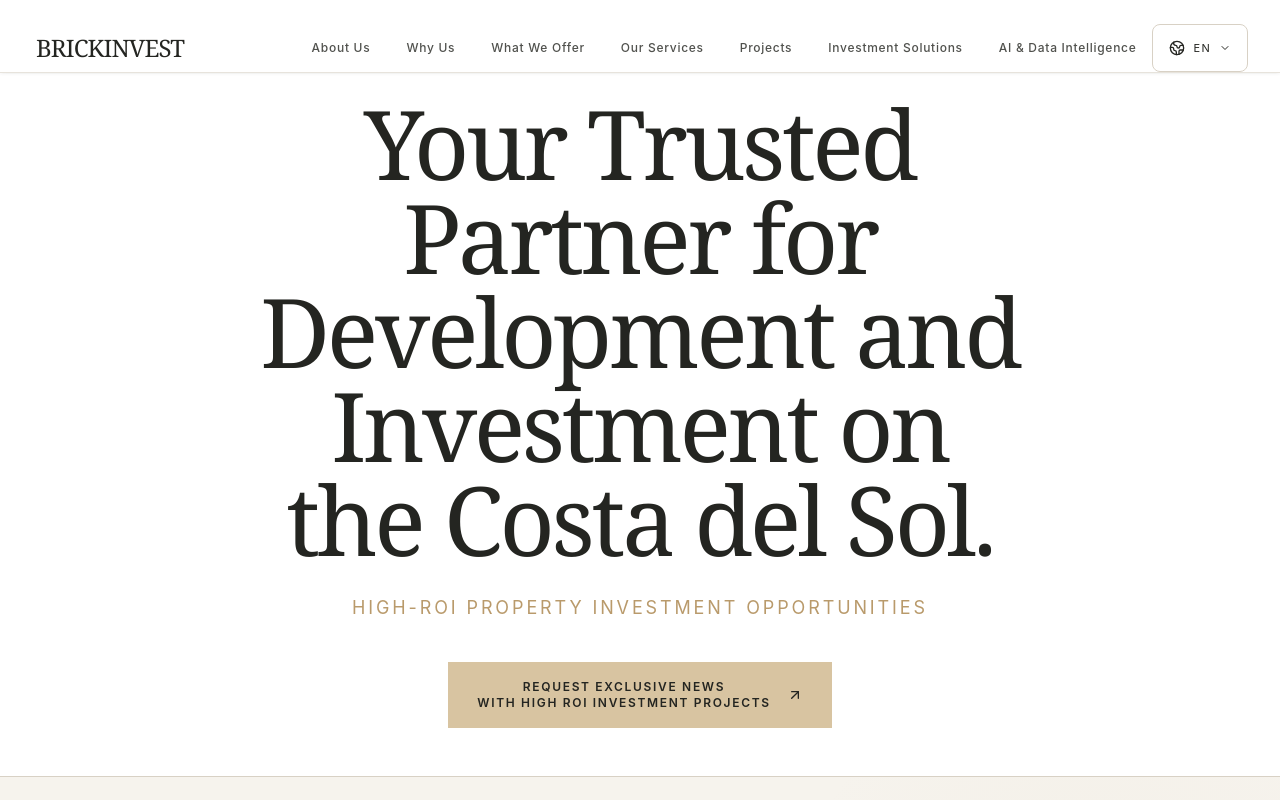
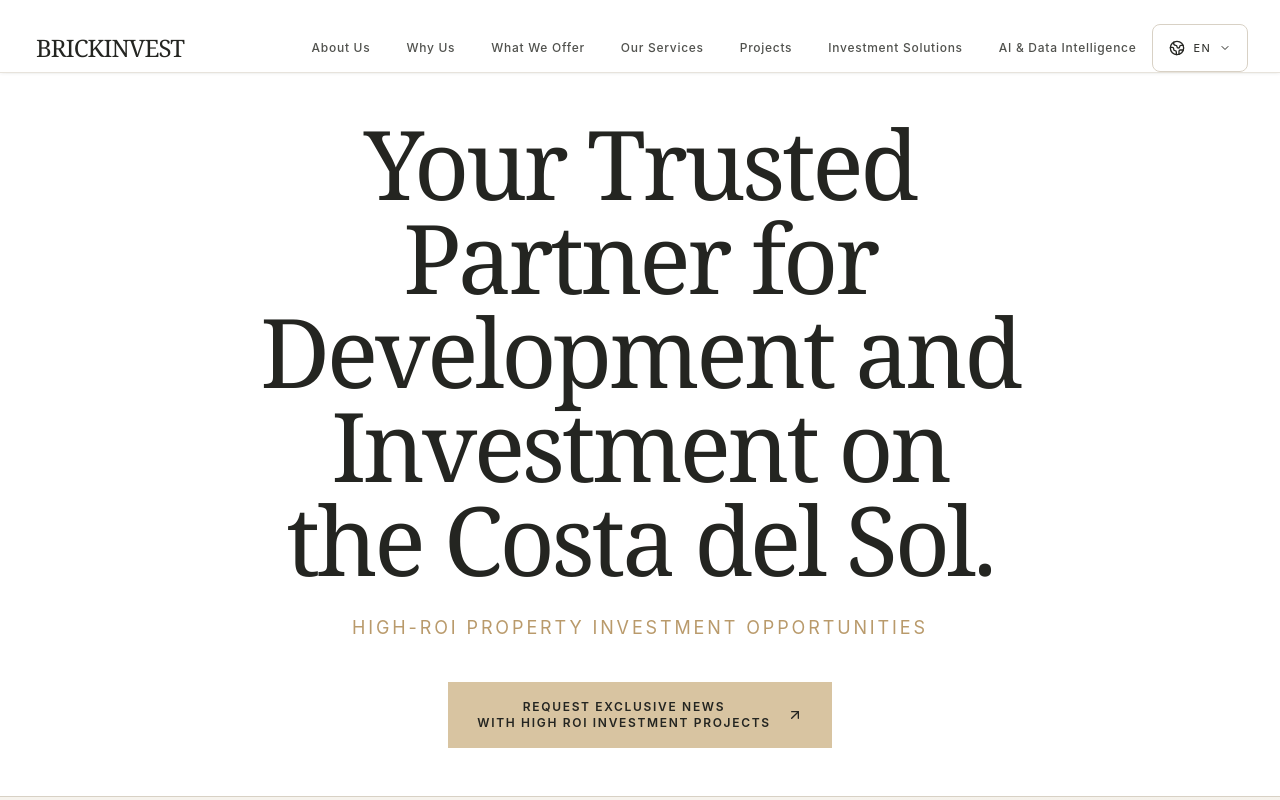
Before and after one commit to zdazix/brickinvest, a React (Vite) app in the folder app-1/: page / in a window 1280 px wide. Shown: the top 800 px of the page. Built offline with nearby package versions, Linux system fonts and the light colour scheme.

Commit message:
Move the main Hero slogan slightly lower from its current position:
Amazi-Operation-Id: task:79770a5e-1e9b-4bd1-8eb8-c130a4f856c1
Amazi-Operation-Payload: 87bfeca16bf917652d9fee844636c5afd555d38361908f74dc526d3370e93117

```diff
--- a/app-1/src/pages/home/components/HeroSection.tsx
+++ b/app-1/src/pages/home/components/HeroSection.tsx
@@ -263,7 +263,7 @@ export const HeroSection = () => {
         id="opportunities"
       >
         <div className="mx-auto flex w-full max-w-[1600px] flex-col items-center px-6 pt-20 pb-10 text-center text-foreground sm:px-12 sm:pt-24 sm:pb-12 lg:px-20">
-          <h1 className="max-w-4xl font-primary text-5xl leading-[0.98] tracking-[-0.035em] sm:text-7xl lg:text-8xl">
+          <h1 className="mt-4 max-w-4xl font-primary text-5xl leading-[0.98] tracking-[-0.035em] sm:mt-5 sm:text-7xl lg:text-8xl">
             {t("trusted")}
           </h1>
           <p className="mt-7 max-w-2xl text-sm tracking-[0.16em] text-accent uppercase sm:text-lg">
```
